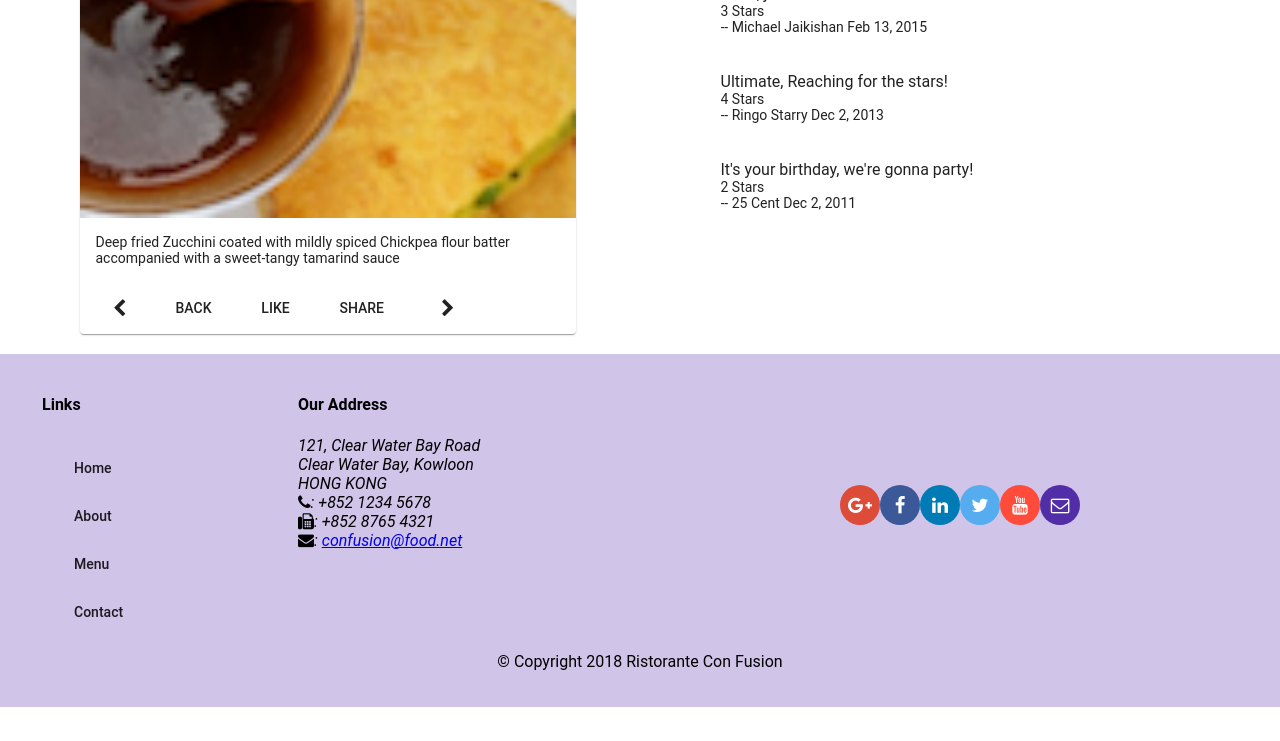
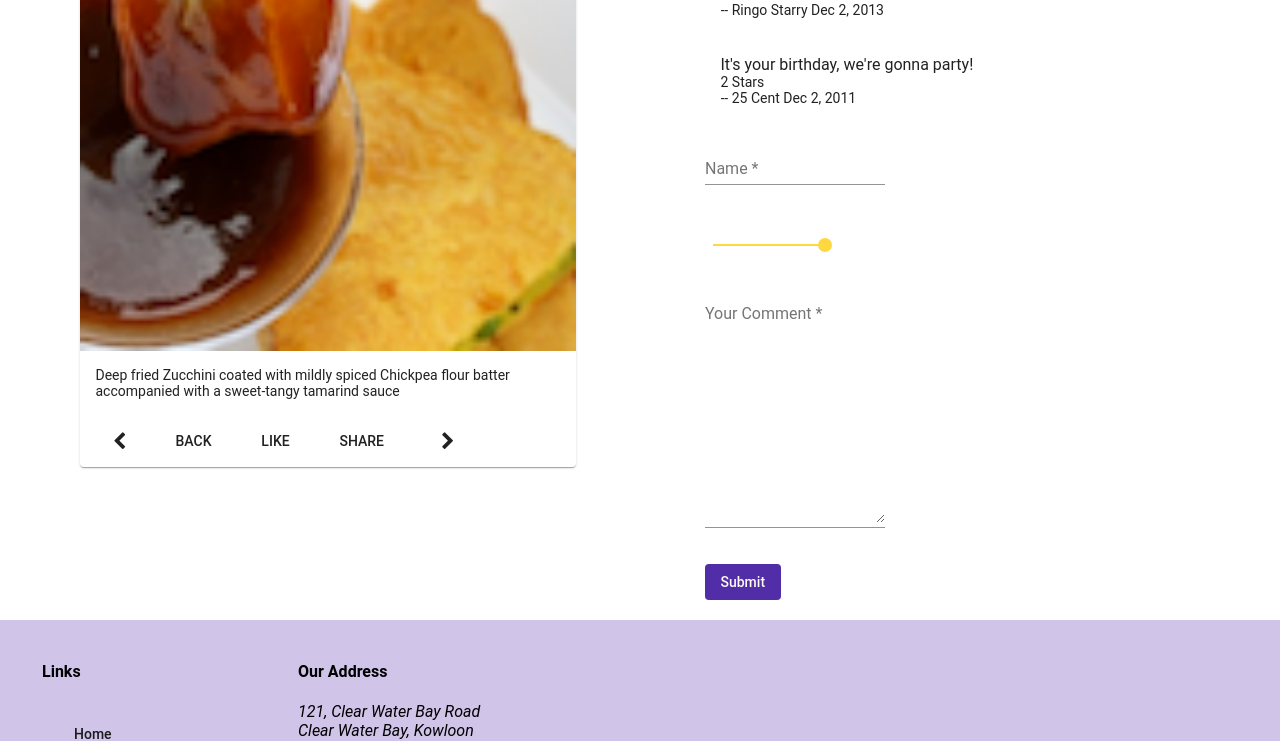
Before and after one commit to darshilthakore/confusion, an Angular app: page /dishdetail/1 in a window 1280 px wide. Shown: the part 742-1483 px from the top of the page. Before the commit the page ends 1449 px from the top, so only its background shows below. Built offline with nearby package versions, Linux system fonts and the light colour scheme.

Commit message:
ass3 task 3 comment pushing left

```diff
--- a/src/app/app.module.ts
+++ b/src/app/app.module.ts
@@ -16,6 +16,7 @@
 import { MatSelectModule } from '@angular/material/select';
 import { MatSlideToggleModule } from '@angular/material/slide-toggle';
 import { MatProgressSpinnerModule } from '@angular/material/progress-spinner';
+import { MatSliderModule } from '@angular/material/slider';
 
 
 import { AppComponent } from './app.component';
@@ -68,7 +69,8 @@
     ReactiveFormsModule,
     MatSelectModule,
     MatSlideToggleModule,
-    MatProgressSpinnerModule
+    MatProgressSpinnerModule,
+    MatSliderModule
   ],
   providers: [
     DishService,
--- a/src/app/dishdetail/dishdetail.component.html
+++ b/src/app/dishdetail/dishdetail.component.html
@@ -38,6 +38,35 @@
       </mat-list-item>
     </mat-list>
 
+    <mat-list *ngIf="commentForm.valid">
+      <mat-list-item>
+        <h4 matLine>{{commentForm.value['comment']}}</h4>
+        <p matLine>{{commentForm.value['rating']}} Stars</p>
+        <p matLine>
+          <span>-- {{commentForm.value['name']}}</span></p>
+      </mat-list-item>
+    </mat-list>
+    <form novalidate [formGroup]="commentForm" #cform="ngForm" (ngSubmit)="onSubmit()">
+      <p>
+        <mat-form-field class="full-width">
+          <input matInput formControlName="name" placeholder="Name" type="text" required>
+          <mat-error *ngIf="formErrors.name">{{formErrors.name}}</mat-error>
+        </mat-form-field>
+      </p>
+      <p>
+        <mat-slider formControlName="rating" min="1" max="5" step="1" value="5" thumbLabel tickInterval="1">
+
+        </mat-slider>
+      </p>
+      <p>
+        <mat-form-field>
+          <textarea matInput formControlName="comment" placeholder="Your Comment" rows="12" cols="20"></textarea>
+          <mat-error *ngIf="formErrors.comment">{{formErrors.comment}}</mat-error>
+        </mat-form-field>
+      </p>
+      <button type="submit" mat-button class="background-primary text-floral-white" [disabled]="commentForm.invalid">Submit</button>
+    </form>
+
 
 
 
--- a/src/app/dishdetail/dishdetail.component.ts
+++ b/src/app/dishdetail/dishdetail.component.ts
@@ -1,9 +1,11 @@
-import { Component, OnInit } from '@angular/core';
+import { Component, OnInit, ViewChild } from '@angular/core';
 import { Params, ActivatedRoute } from '@angular/router';
 import { Location } from '@angular/common';
 import { Dish } from '../shared/dish';
 import { DishService } from '../services/dish.service';
 import { switchMap } from 'rxjs/operators';
+import { FormBuilder, FormGroup, Validators } from '@angular/forms';
+import { Comment } from '../shared/comment';
 
 @Component({
   selector: 'app-dishdetail',
@@ -18,10 +20,18 @@
   prev: string;
   next: string;
 
+  commentForm: FormGroup;
+  comment: Comment;
+  @ViewChild('cform') commentFormDirective;
 
-  constructor(private dishService: DishService,
+
+  constructor(
+    private dishService: DishService,
     private route: ActivatedRoute,
-    private location: Location) { }
+    private location: Location,
+    private fb: FormBuilder) {
+      this.createForm();
+     }
 
   ngOnInit() {
     this.dishService.getDishIds().subscribe(dishIds => this.dishIds = dishIds);
@@ -38,4 +48,70 @@
   goBack(): void {
     this.location.back();
   }
+
+  formErrors = {
+    'name': '',
+    'comment': ''
+  };
+
+  validationMessages = {
+    'name': {
+      'required': 'Author name is required',
+      'minlength': 'Author name must be at least 2 characters long'
+    },
+    'comment': {
+      'required': 'Comment is required'
+    },
+  };
+
+
+  createForm(): void {
+    this.commentForm = this.fb.group({
+      name: ['', [Validators.required, Validators.minLength(2)]],
+      rating: 5,
+      comment: ['', [Validators.required]]
+    });
+
+    this.commentForm.valueChanges
+      .subscribe(data => this.onValueChanged(data));
+
+    this.onValueChanged();
+  }
+
+  onSubmit() {
+    this.comment = this.commentForm.value;
+    console.log(this.comment);
+    this.commentForm.reset({
+      name: '',
+      rating: 5,
+      comment: ''
+    });
+    this.commentFormDirective.resetForm();
+
+    this.dishService.getDishIds().subscribe(dishIds => this.dishIds = dishIds);
+    this.route.params.pipe(switchMap((params: Params) => this.dishService.getDish(params['id'])));
+
+  }
+
+  onValueChanged(data?: any) {
+    if (!this.commentForm) { return; }
+    const form = this.commentForm;
+    for (const field in this.formErrors) {
+      if (this.formErrors.hasOwnProperty(field)) {
+        // clear previous error message (if any)
+        this.formErrors[field] = '';
+        const control = form.get(field);
+        if (control && control.dirty && !control.valid) {
+          const messages = this.validationMessages[field];
+          for (const key in control.errors) {
+            if (control.errors.hasOwnProperty(key)) {
+              this.formErrors[field] += messages[key] + ' ';
+            }
+          }
+        }
+      }
+    }
+  }
+
+
 }
```
